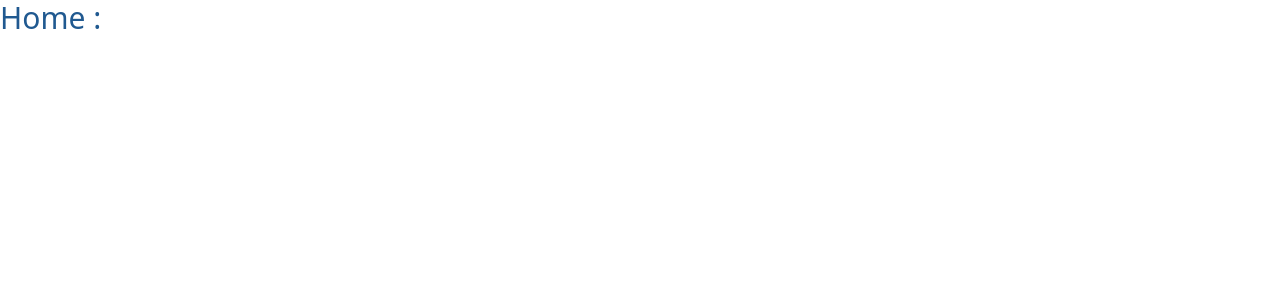
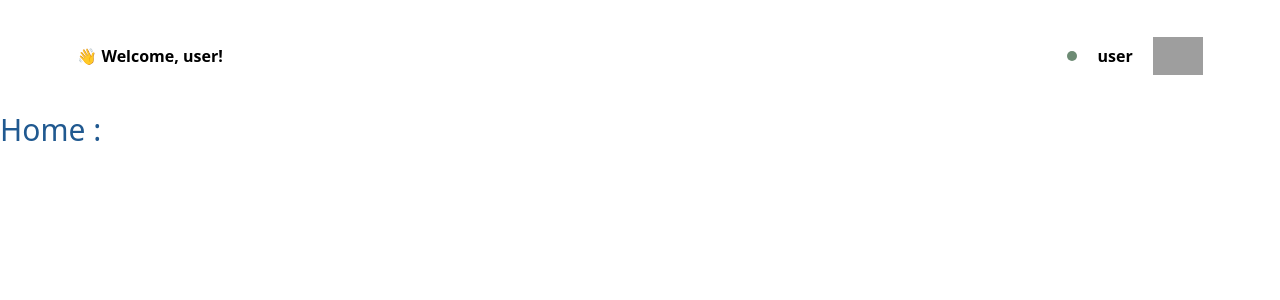
Before and after one commit to srteerra/certchain, a React (Vite) app: page / in a window 1280 px wide. Shown: the top 300 px of the page. Built offline with nearby package versions, Linux system fonts and the light colour scheme; grey boxes are pictures that could not be loaded.

Commit message:
CER-29 feat: Add HeaderGuess and HeaderLogged :sparkles:
- Fix color palette use

- First header components

```diff
--- a/src/components/Header.jsx
+++ b/src/components/Header.jsx
@@ -1,7 +1,51 @@
-const Header = () => {
+// images
+import logo from '.././assets/logos/logo-light.png';
+const profile = 'https://cdn-icons-png.flaticon.com/128/666/666201.png';
+const menu = 'https://cdn-icons-png.flaticon.com/512/4254/4254068.png';
+
+function HeaderGuess() {
     return (
-        <header></header>
+        <header className='h-28 flex items-center'>
+            <nav className='flex justify-between px-6 w-11/12 mx-auto'>
+                <img src={ logo } alt="logo" className='w-[200px]' />
+                <div className="items-center hidden lg:flex">
+                    <ul className='flex items-center gap-5 text-primary font-bold'>
+                        {[
+                            ['Home', '/'],
+                            ['What\'s Certchain?', '/'],
+                            ['Pricing', '/'],
+                            ['Learn', '/'],
+                        ].map(([text, href]) => (
+                            <li key={text} className='flex items-center hover:cursor-pointer hover:text-slate-400 transition'><a href={href}>{text}</a></li>
+                        ))}
+                        <li className='hover:cursor-pointer'>Connect wallet</li>
+                    </ul>
+                </div>
+                <div className='lg:hidden hover:cursor-pointer flex items-center'>
+                    <img className='w-[40px]' src={menu} alt="menu" />
+                </div>
+            </nav>
+        </header>
     );
 }
 
-export default Header;
+function HeaderLogged({userName}) {
+    return (
+        <header className='h-28 flex items-center font-bold'>
+            <nav className='flex justify-between px-6 w-11/12 mx-auto'>
+                <div className='flex items-center'>
+                    <p>👋 Welcome, {userName || 'user'}!</p>
+                </div>
+                <div>
+                    <div className='flex gap-5 items-center'>
+                        <div className='w-[10px] h-[10px] rounded-full bg-informative'></div>
+                        <p>{userName || "user"}</p>
+                        <img className='w-[50px]' src={profile} alt="profile" />
+                    </div>
+                </div>
+            </nav>
+        </header>
+    );
+}
+
+export {HeaderGuess, HeaderLogged};
--- a/src/containers/Layout.jsx
+++ b/src/containers/Layout.jsx
@@ -1,6 +1,9 @@
+import { HeaderGuess, HeaderLogged } from "../components/Header";
+
 const Layout = ({ children }) => {
     return (
         <div>
+            <HeaderLogged />
             { children }
         </div>
     );
--- a/tailwind.config.cjs
+++ b/tailwind.config.cjs
@@ -2,6 +2,7 @@
 module.exports = {
   content: ["./index.html", "./src/**/*.{js,ts,jsx,tsx}"],
   theme: {
+    extend: {
       colors: {
         primary: "#205990",
         secondary: "#F7A355",
@@ -10,5 +11,6 @@ module.exports = {
         white: "#FFFFFF",
       },
     },
+  },
   plugins: [],
 };
```
Also changed, not shown: src/assets/logos/logo-light.png (added). Lines whose indentation alone changed are shown as unchanged.
